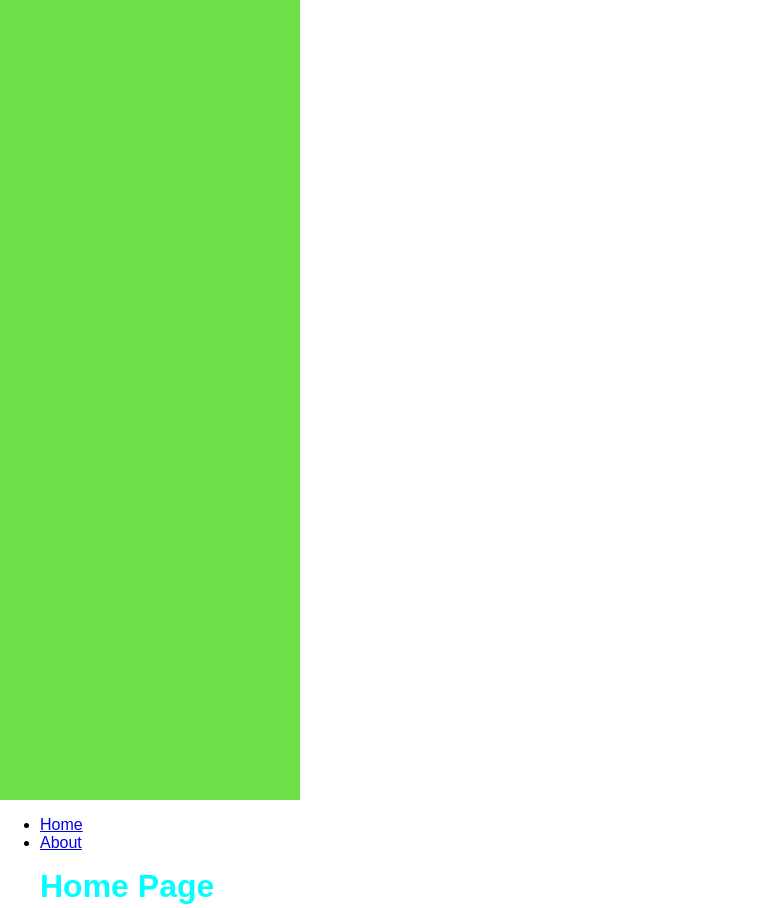
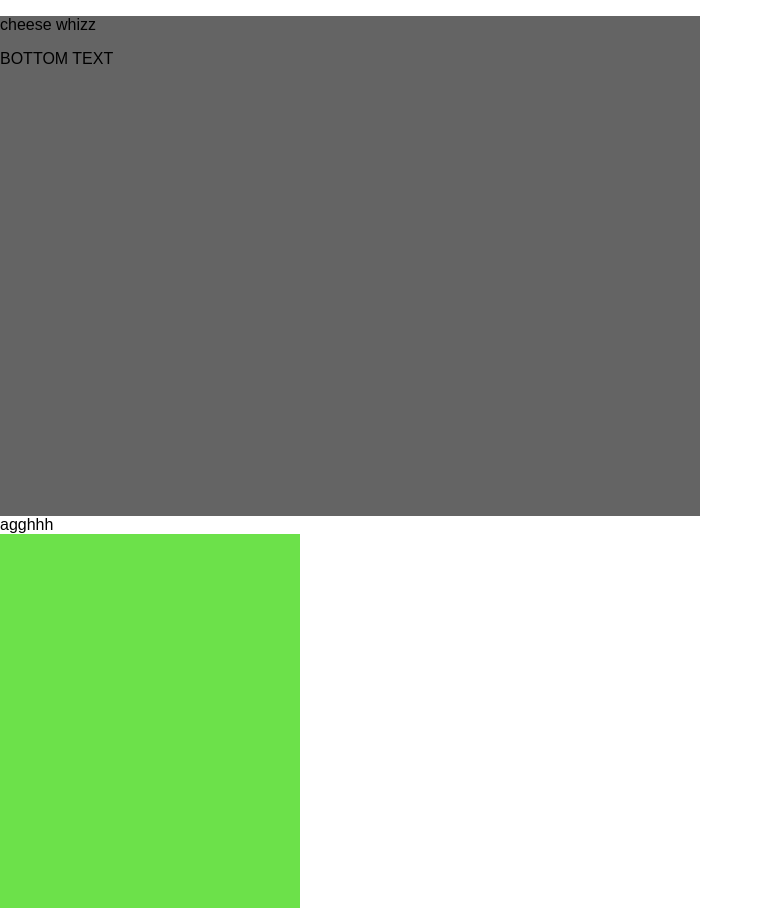
Before and after one commit to forrestzach/Gatsby-Practice-Site, a Gatsby site: page / in a window 1280 px wide. Shown: the top 908 px of the page, without its empty margins (0-763 px from the left). Built offline with nearby package versions, Linux system fonts and the light colour scheme; Gatsby itself is replaced by a stand-in of ours.

Commit message:
Learned valuable capitalization tip

```diff
--- /dev/null
+++ b/src/components/custom_header.js
@@ -0,0 +1,15 @@
+import React from 'react'
+import {header} from './custom_header.module.css'
+
+const Custom_header = ({ headerText, children }) => {
+
+    return(
+        <main className={header}>
+            <p> {headerText}</p>
+            {children}
+        </main>
+
+    )
+
+}
+export default Custom_header
--- /dev/null
+++ b/src/components/custom_header.module.css
@@ -0,0 +1,6 @@
+.header{
+    margin: 10;
+    width: 700px;
+    height: 500px;
+    background: rgb(100,100,100);
+}
--- a/src/components/layout.js
+++ b/src/components/layout.js
@@ -1,5 +1,6 @@
 import * as React from 'react'
 import { Link } from 'gatsby'
+import Custom_header from './custom_header.js'
 import {
     container,
     heading,
@@ -29,10 +30,31 @@ const navLinkItem = {
   paddingright: 2rem,
 
 }*/
-//any changes?
+//what
+//any changes?s
 const Layout = ({ pageTitle, children }) => {
   return (
+
+
+    //this following bit of code went directly after the main classeName={container}> line.
+    //could not figure out how to comment in there for the life of me.
+    /*
+      <h1 className ={custom_header}>
+        headerText = {"fuckin work already"}
+
+      </h1>
+    */
+
+
+
+
     <main className={container}>
+
+      <Custom_header headerText = "cheese whizz">
+        BOTTOM TEXT
+      </Custom_header>
+
+      agghhh
 
       <nav className={profileBlock}>
 
@@ -52,7 +74,9 @@ const Layout = ({ pageTitle, children }) => {
           </li>
         </ul>
       </nav>
-      <h1 className={heading}>{pageTitle}</h1>
+      <h1 className={heading}>
+        {pageTitle}
+        </h1>
       {children}
     </main>
   )
--- a/src/pages/index.js
+++ b/src/pages/index.js
@@ -14,7 +14,7 @@ const IndexPage = () => {
       <Link to="/about">About</Link>
     </main>
     */
-    <Layout pageTitle="Home Page">
+    <Layout pageTitle="Giant Dog">
       <p>Man CSS is a bit tough to figure out. Is anything changing still bob???</p>
     </Layout>
   )
```
